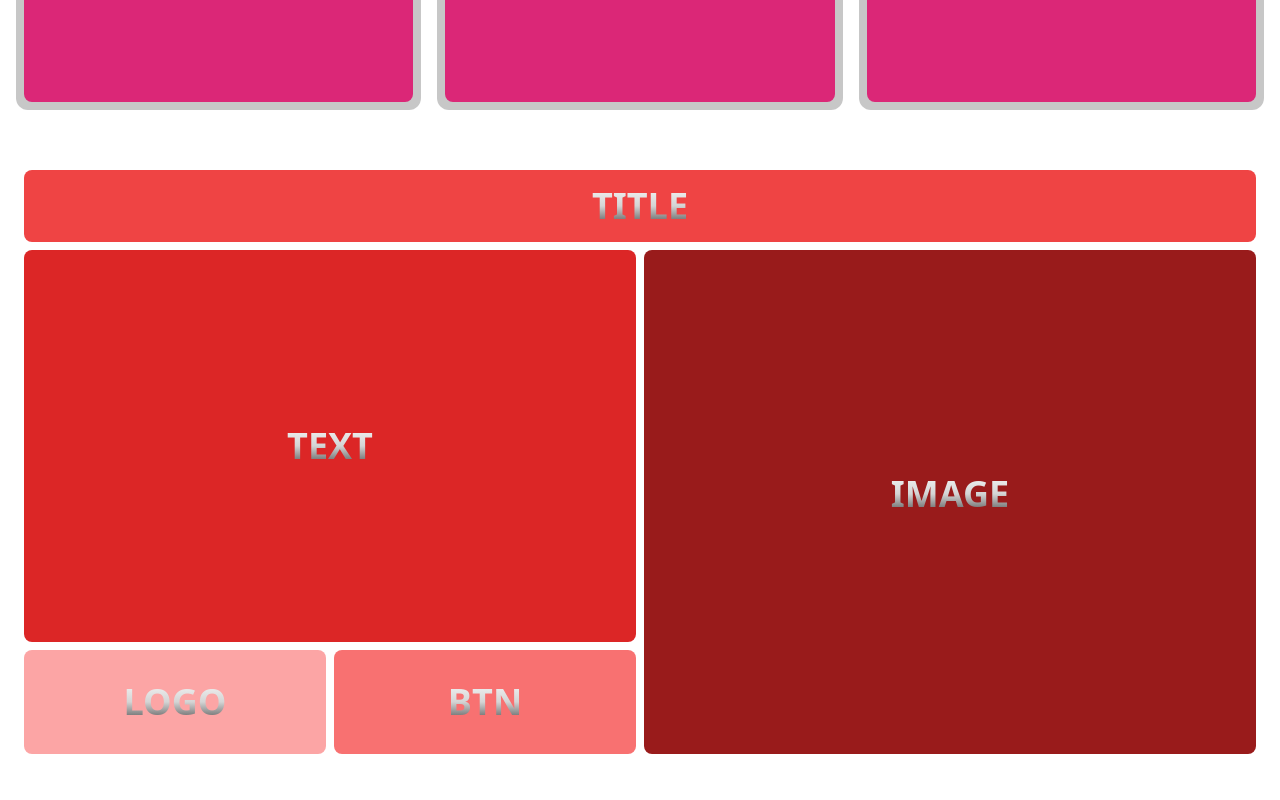
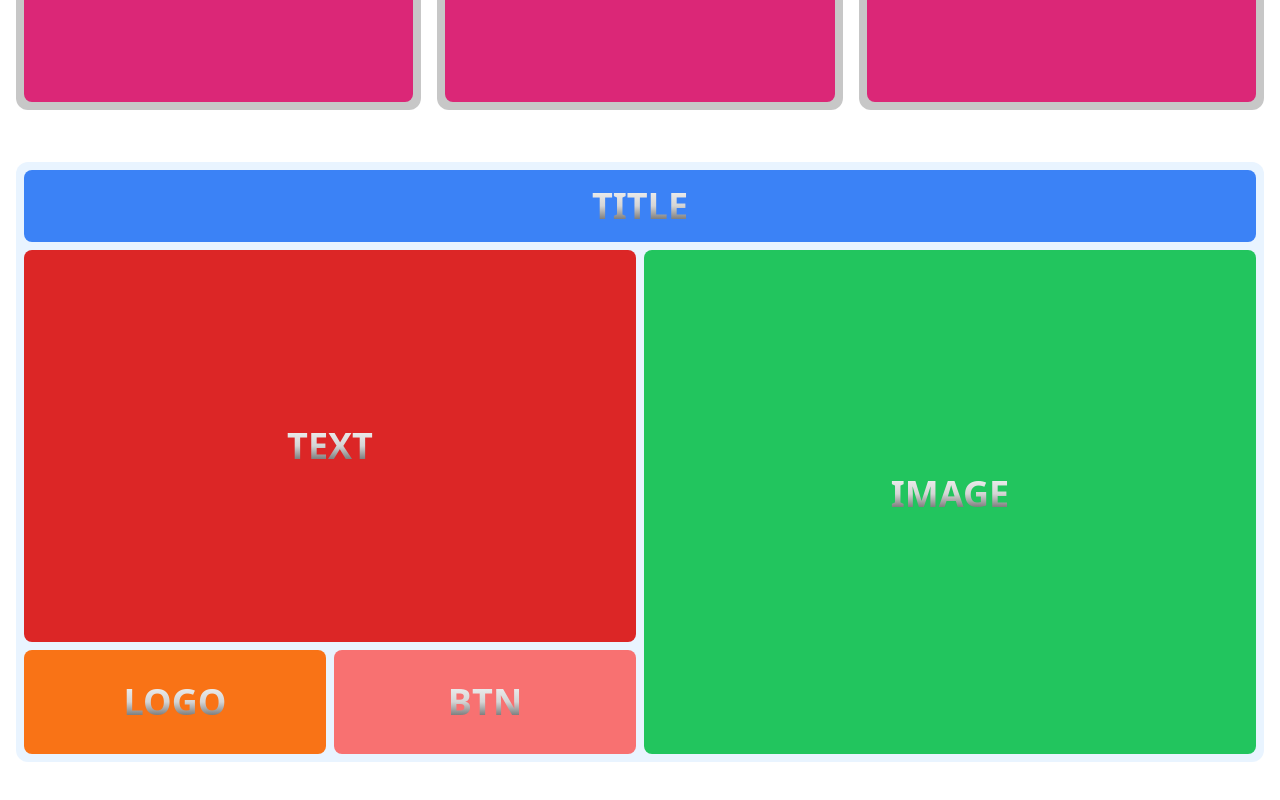
Before and after one commit to chiwantha/Responsive-Layout, a React (Vite) app: page / in a window 1280 px wide. Shown: the part 1370-2170 px from the top of the page. Built offline with nearby package versions, Linux system fonts and the light colour scheme.

Commit message:
finished the about section with animations with framer motion too

```diff
--- a/src/sections/About.jsx
+++ b/src/sections/About.jsx
@@ -1,25 +1,47 @@
+import { motion } from "framer-motion";
+
 const About = () => {
   return (
-    <div className="mx-4 pb-20">
-      <div className="bg-white max-w-7xl mx-auto mt-3 space-y-2 rounded-xl p-2">
-        <div className="bg-red-500 py-4 rounded-lg">
+    <div className="mx-4 pb-14">
+      <div className="bg-blue-300/20 max-w-7xl mx-auto mt-3 space-y-2 rounded-xl p-2">
+        <motion.div
+          initial={{ opacity: 0, y: -30 }}
+          whileInView={{ opacity: 1, y: 0 }}
+          transition={{ duration: 0.6 }}
+          className="bg-blue-500 py-4 rounded-lg"
+        >
           <h1 className="text-center text-4xl ktext">TITLE</h1>
-        </div>
+        </motion.div>
         <div className="grid grid-cols-1 md:grid-cols-2 gap-2">
           <div className="order-1 md:order-0 space-y-2">
-            <div className="bg-red-600 py-44 rounded-lg">
+            <motion.div
+              initial={{ opacity: 0, y: 30 }}
+              whileInView={{ opacity: 1, y: 0 }}
+              transition={{ duration: 0.6 }}
+              className="bg-red-600 py-44 rounded-lg"
+            >
               <h1 className="text-center text-4xl ktext">TEXT</h1>
-            </div>
+            </motion.div>
             <div className="grid grid-cols-1 md:grid-cols-2 gap-2">
-              <div className="bg-red-300 py-8 rounded-lg">
+              <motion.div
+                initial={{ opacity: 0, y: 40 }}
+                whileInView={{ opacity: 1, y: 0 }}
+                transition={{ duration: 0.6, delay: 0.1 }}
+                className="bg-orange-500 py-8 rounded-lg"
+              >
                 <h1 className="text-center text-4xl ktext">LOGO</h1>
-              </div>
-              <div className="bg-red-400 py-8 rounded-lg">
+              </motion.div>
+              <motion.div
+                initial={{ opacity: 0, y: 40 }}
+                whileInView={{ opacity: 1, y: 0 }}
+                transition={{ duration: 0.6 }}
+                className="bg-red-400 py-8 rounded-lg"
+              >
                 <h1 className="text-center text-4xl ktext">BTN</h1>
-              </div>
+              </motion.div>
             </div>
           </div>
-          <div className="order-0 md:order-1 bg-red-800 py-56 rounded-lg">
+          <div className="order-0 md:order-1 bg-green-500 py-56 rounded-lg">
             <h1 className="text-center text-4xl ktext">IMAGE</h1>
           </div>
         </div>
```
